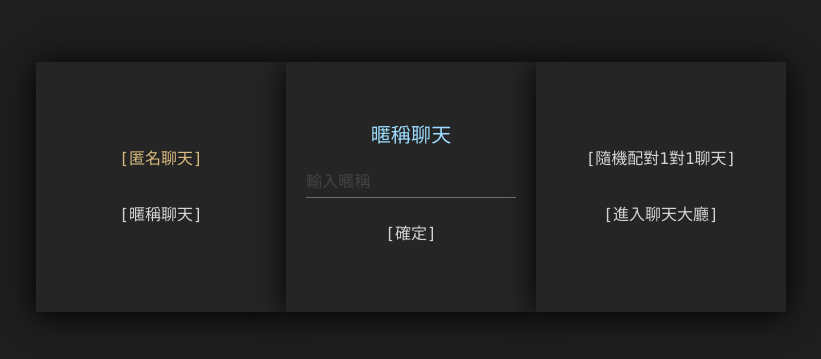
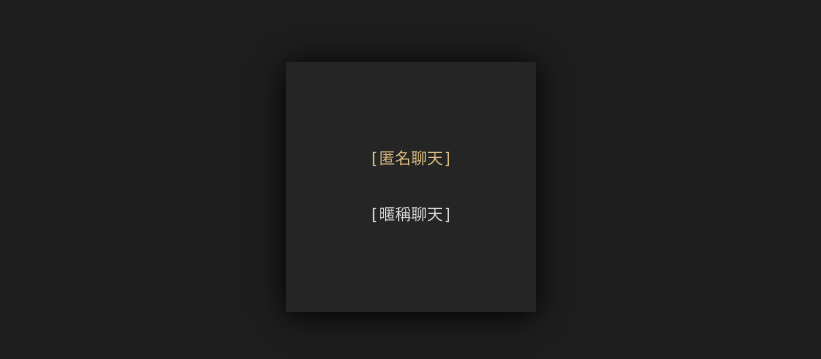
Before and after one commit to littlehorseboy/the-f2e-2019-seventh, a React app: page /#/login in a window 1280 px wide. Shown: the part 213-572 px from the top of the page, without its empty margins (229-1050 px from the left). Built offline with nearby package versions, Linux system fonts and the light colour scheme.

Commit message:
feat: Login.tsx

```diff
--- a/src/pages/Login/Login.tsx
+++ b/src/pages/Login/Login.tsx
@@ -40,10 +40,24 @@ export default function Login(): JSX.Element {
 
   return (
     <div className={classes.root}>
+      {isAnonymous === null && (
         <div className={classes.choiceContainer}>
-        <Button color="secondary">[匿名聊天]</Button>
-        <Button color="primary">[暱稱聊天]</Button>
+          <Button
+            color="secondary"
+            onClick={(): void => setIsAnonymous(true)}
+          >
+            [匿名聊天]
+          </Button>
+          <Button
+            color="primary"
+            onClick={(): void => setIsAnonymous(false)}
+          >
+            [暱稱聊天]
+          </Button>
         </div>
+      )}
+
+      {isAnonymous === false && (
         <div className={classes.choiceContainer}>
           <Typography className={classes.title}>暱稱聊天</Typography>
           <TextField
@@ -51,10 +65,14 @@ export default function Login(): JSX.Element {
           />
           <Button color="primary">[確定]</Button>
         </div>
+      )}
+
+      {isAnonymous === true && (
         <div className={classes.choiceContainer}>
           <Button color="primary">[隨機配對1對1聊天]</Button>
           <Button color="primary">[進入聊天大廳]</Button>
         </div>
+      )}
     </div>
   );
 }
```
Lines whose indentation alone changed are shown as unchanged.
